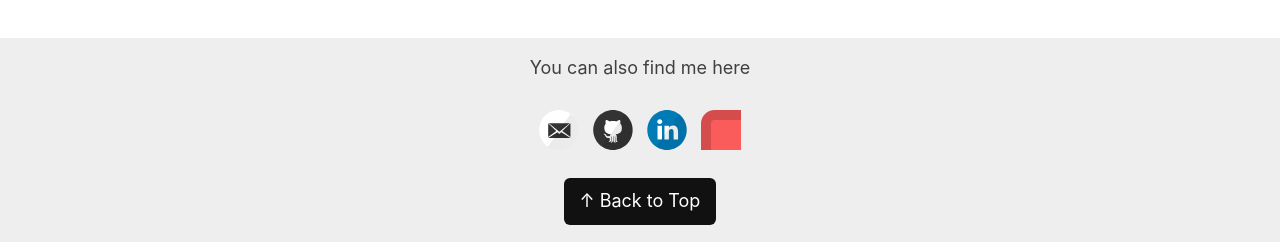
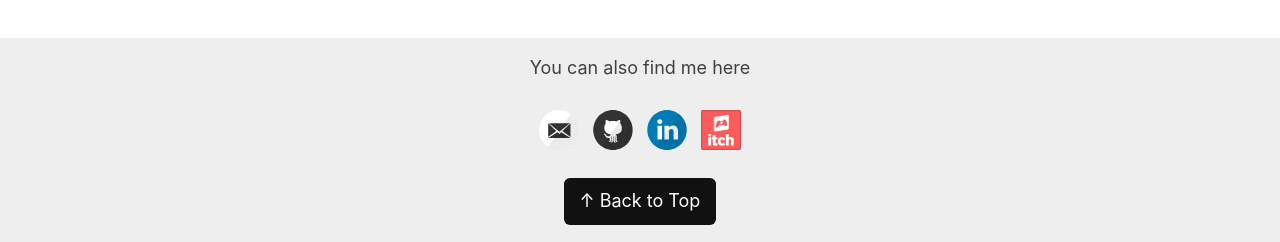
Before and after one commit to FerdiDale/ferdidale.github.io, a Jekyll site: the page built from _pages/projects.md, in a window 1280 px wide. Shown: the part 655-897 px from the top of the page. Built offline with Jekyll 4.4.1, drawn with Linux system fonts in a browser that asks for light colours; the list of posts is cut into pages by our own code.

Commit message:
Video script and itchio svg cropping

```diff
--- a/assets/style.scss
+++ b/assets/style.scss
@@ -610,6 +610,13 @@ Modules - reusable parts of our design
 .project-info h2 {
     margin-top: 0;
     text-align: left;
+}
+
+.svg-icon.itchio {
+    background-image: url('itchio.svg');
+    background-repeat: no-repeat;
+    background-position: center;
+    background-size: contain;
 }
 
 /* ===== ABOUT INTRO SECTION ===== */
```
Also changed, not shown: _layouts/default.html (+20 -0 lines), _pages/projects.md (+0 -17 lines), images/icons/itchio.svg.
